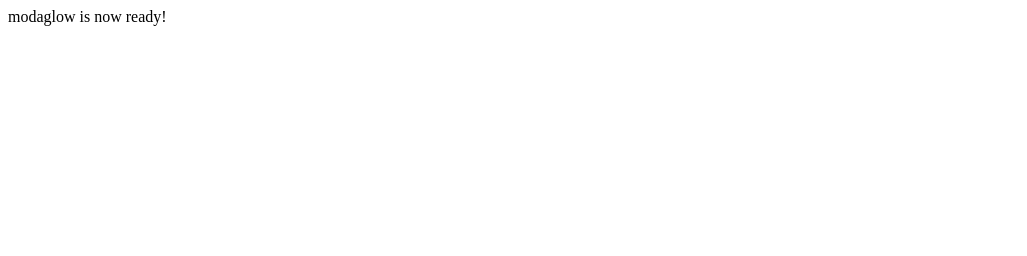
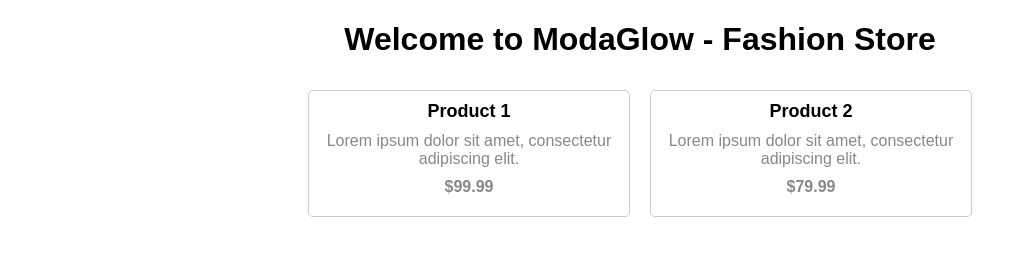
Before and after one commit to modaglow/modaglow.github.com, a plain HTML site: page index.html in a window 1280 px wide. Shown: the whole page, without its empty margins (0-1027 px from the left). Drawn offline with Linux system fonts and the light colour scheme.

Commit message:
Update index.html

```diff
--- a/index.html
+++ b/index.html
@@ -1 +1,70 @@
-modaglow is now ready!
+<!DOCTYPE html>
+<html>
+<head>
+  <title>Modaglow.it</title>
+  <style>
+    /* Add your CSS styles here */
+    body {
+      font-family: Arial, sans-serif;
+      margin: 0;
+      padding: 0;
+    }
+    h1 {
+      text-align: center;
+    }
+    .product-container {
+      display: flex;
+      flex-wrap: wrap;
+      justify-content: center;
+      margin-top: 20px;
+    }
+    .product {
+      width: 300px;
+      margin: 10px;
+      padding: 10px;
+      border: 1px solid #ccc;
+      border-radius: 5px;
+      text-align: center;
+    }
+    .product img {
+      width: 200px;
+      height: 200px;
+      object-fit: cover;
+      margin-bottom: 10px;
+    }
+    .product h3 {
+      margin: 0;
+      font-size: 18px;
+    }
+    .product p {
+      margin: 10px 0;
+      color: #888;
+    }
+    .product .price {
+      font-weight: bold;
+    }
+  </style>
+</head>
+<body>
+  <h1>Welcome to ModaGlow - Fashion Store</h1>
+
+  <div class="product-container">
+    <div class="product">
+
+      <h3>Product 1</h3>
+      <p>Lorem ipsum dolor sit amet, consectetur adipiscing elit.</p>
+      <p class="price">$99.99</p>
+    </div>
+
+    <div class="product">
+
+      <h3>Product 2</h3>
+      <p>Lorem ipsum dolor sit amet, consectetur adipiscing elit.</p>
+      <p class="price">$79.99</p>
+    </div>
+
+
+
+  </div>
+</body>
+</html>
```
